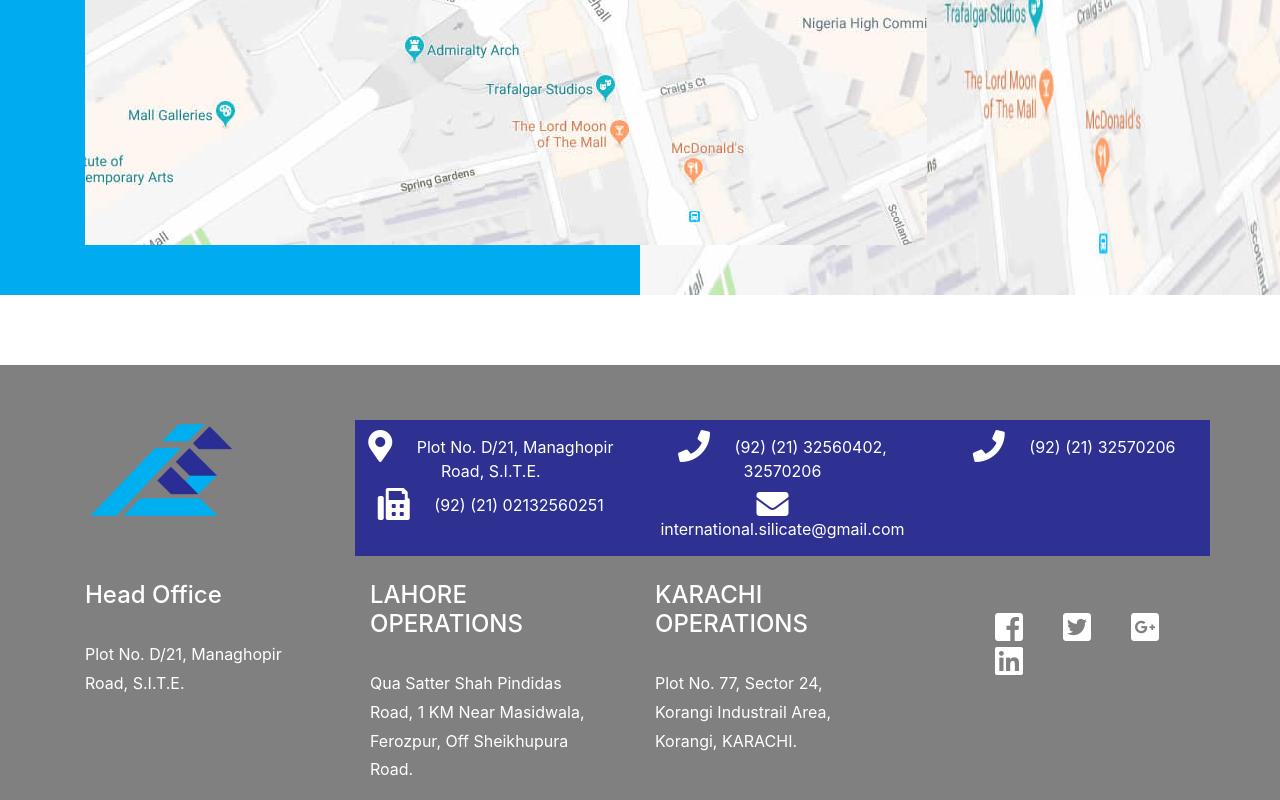
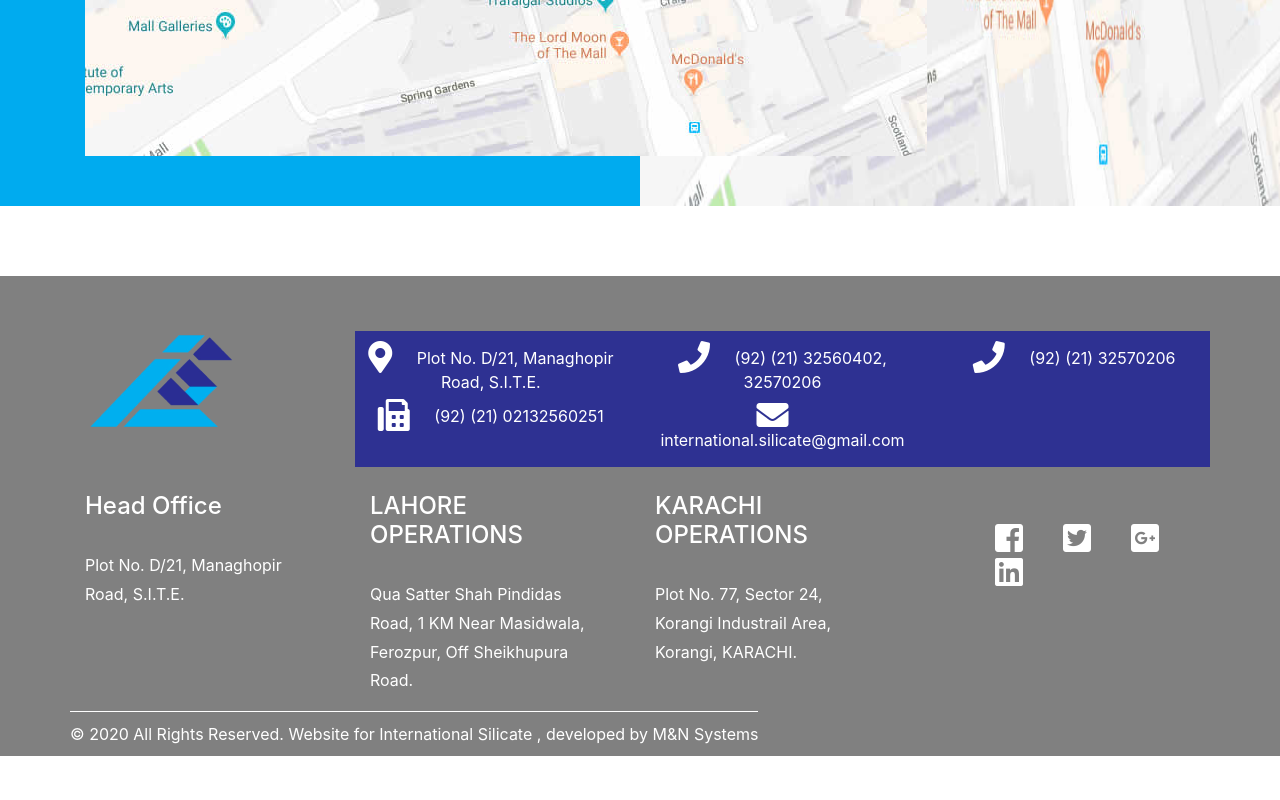
Before and after one commit to NaushadAP/NaushadAP.github.io, a plain HTML site: page silicate/contact.html in a window 1280 px wide. Shown: the part 1694-2494 px from the top of the page. After the commit the page ends 2450 px from the top, so only its background shows below. Drawn offline with Linux system fonts and the light colour scheme; files whose address does not match are found by name.

Commit message:
footer update

```diff
--- a/silicate/contact.html
+++ b/silicate/contact.html
@@ -376,7 +376,7 @@ And as a stabilizer and buffering agent to stabilize dyes that are reactive in n
                     </div>
                 </div>
                 <div class="copyright">
-                   <!--  <p>© 2018 All Rights Reserved. Free Website Templates</p>
+                    <p>© 2020 All Rights Reserved. Website for International Silicate , developed by M&N Systems</p>
                 </div>
             </div>
         </footer>
```
